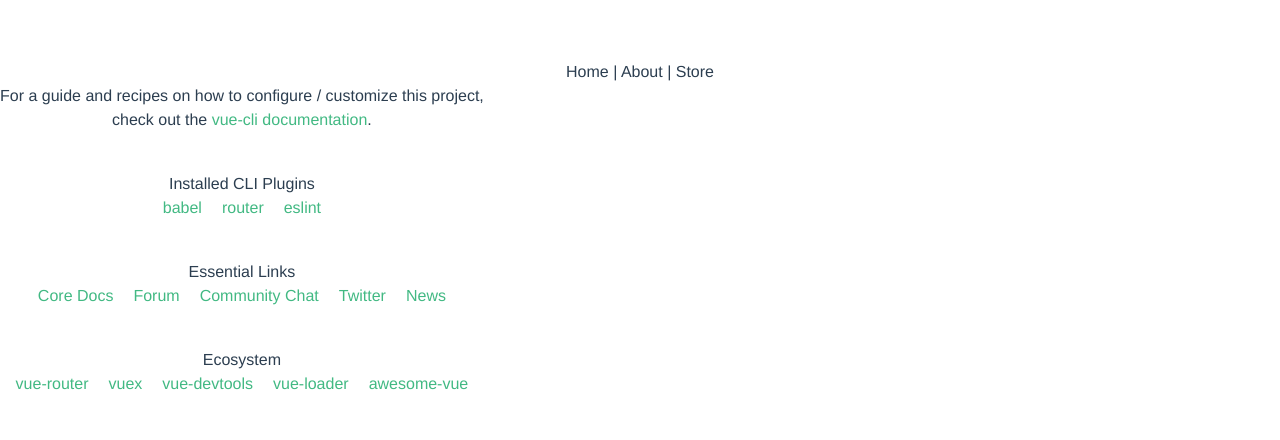
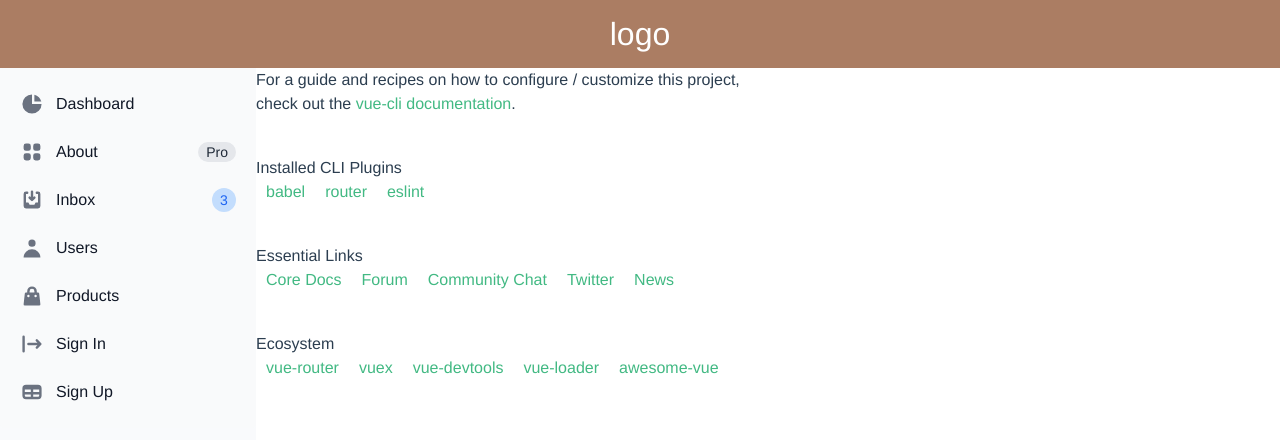
Before and after one commit to justRunnz/VueJS-Dashboard, a Vue app: page / in a window 1280 px wide. Shown: the top 440 px of the page. Built offline with nearby package versions, Linux system fonts and the light colour scheme.

Commit message:
✏️ - Add all components in app

```diff
--- a/src/App.vue
+++ b/src/App.vue
@@ -1,12 +1,14 @@
 <template>
-  <nav>
-    <router-link to="/">Home</router-link> |
-    <router-link to="/about">About</router-link> |
-    <router-link to="/store">Store</router-link>
-  </nav>
-  <router-view/>
 
-  <div id="app">
+  <Header/>
+  <div class="container-content flex">
+    <nav>
+      <SideBar/>
+    </nav>
+    <router-view/>
+  </div>
+
+  <div id="loadingScreen">
     <LoadingScreen :isLoading="isLoading" />
     <main v-if="!isLoading"></main>
   </div>
@@ -14,11 +16,15 @@
 
 <script>
 import LoadingScreen from "./components/LoadingScreen";
+import SideBar from "./components/SideBar";
+import Header from "@/components/HeaderComponent";
 
 export default {
   name: "App",
   components: {
+    Header,
     LoadingScreen,
+    SideBar,
   },
   data() {
     return { isLoading: true };
@@ -33,11 +39,16 @@
 
 <style>
 #app {
+  display: flex;
+  flex-direction: column;
+  min-height: 100vh;
   font-family: "Avenir", Helvetica, Arial, sans-serif;
   -webkit-font-smoothing: antialiased;
   -moz-osx-font-smoothing: grayscale;
-  text-align: center;
   color: #2c3e50;
-  margin-top: 60px;
+}
+.container-content {
+  width: 100% ;
+  min-height: 95vh;
 }
 </style>
```
